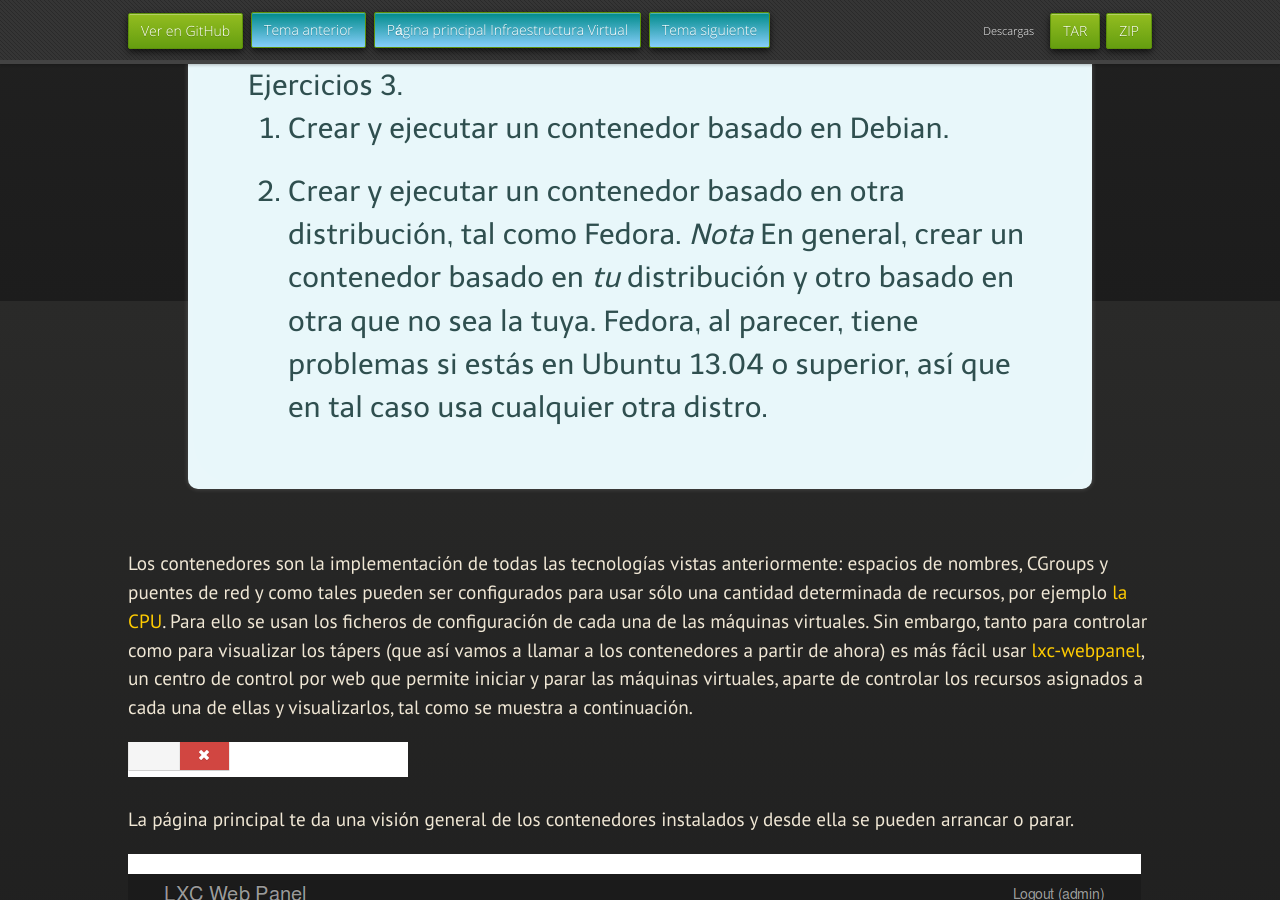
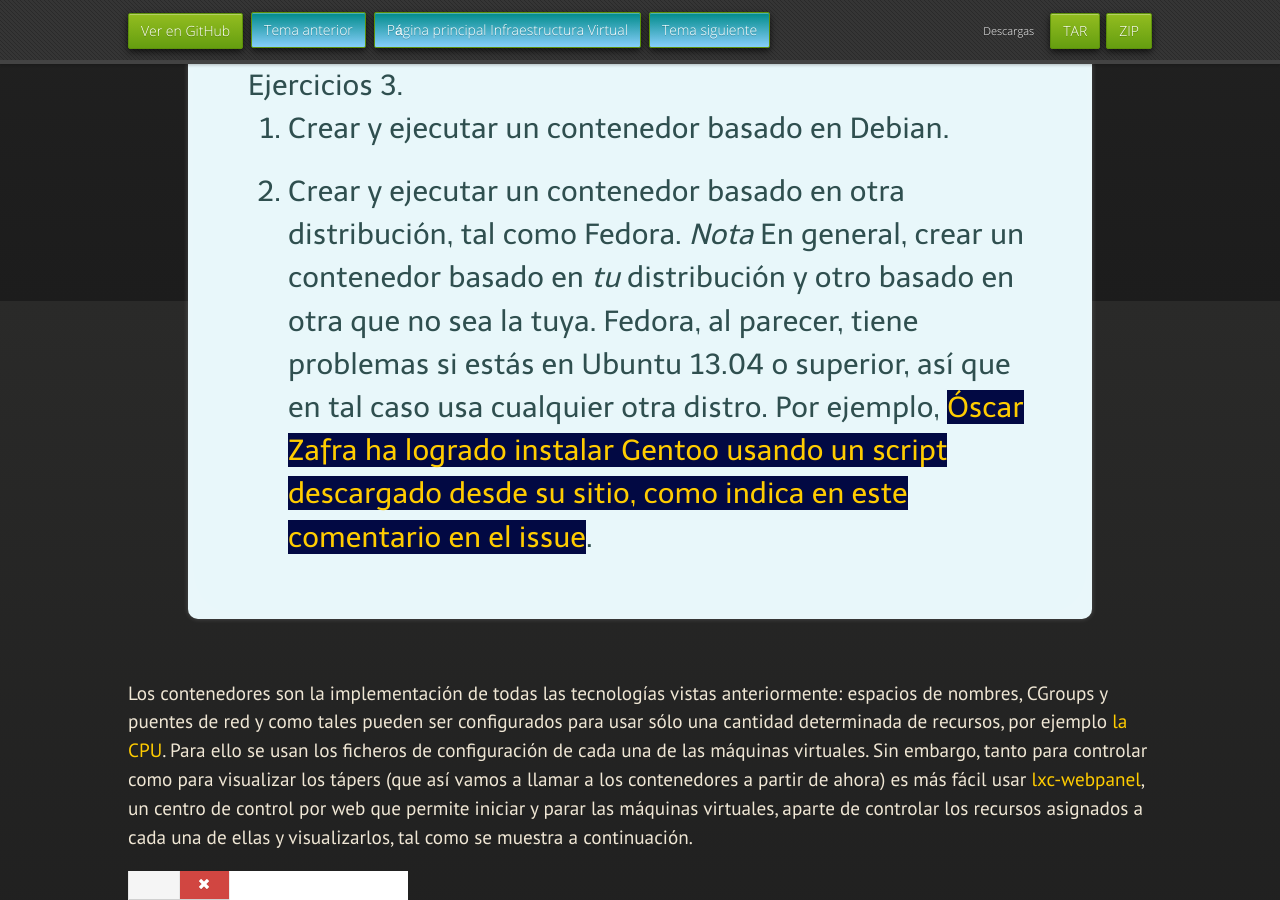
Before and after one commit to JJ/IV, a Jekyll site: the page built from documentos/temas/Contenedores.md, in a window 1280 px wide and 900 px high, scrolled down 5099 px. Built offline with Jekyll 4.4.1, drawn with Linux system fonts in a browser that asks for light colours; nearby versions of some CDN libraries; some web fonts are replaced.

Commit message:
Sync documentos/temas/Contenedores.md and  from master to gh-pages

```diff
--- a/documentos/temas/Contenedores.md
+++ b/documentos/temas/Contenedores.md
@@ -186,7 +186,8 @@ existentes para que vaya todo rápidamente.
 como Fedora. *Nota* En general, crear un contenedor basado en *tu*
 distribución y otro basado en otra que no sea la tuya.  Fedora, al
 parecer, tiene problemas si estás en Ubuntu 13.04 o superior, así que
-en tal caso usa cualquier otra distro.
+en tal caso usa cualquier otra distro. Por ejemplo,
+[Óscar Zafra ha logrado instalar Gentoo usando un script descargado desde su sitio, como indica en este comentario en el issue](https://github.com/IV-GII/GII-2013/issues/87#issuecomment-28639976).
 
 </div>
 
```
